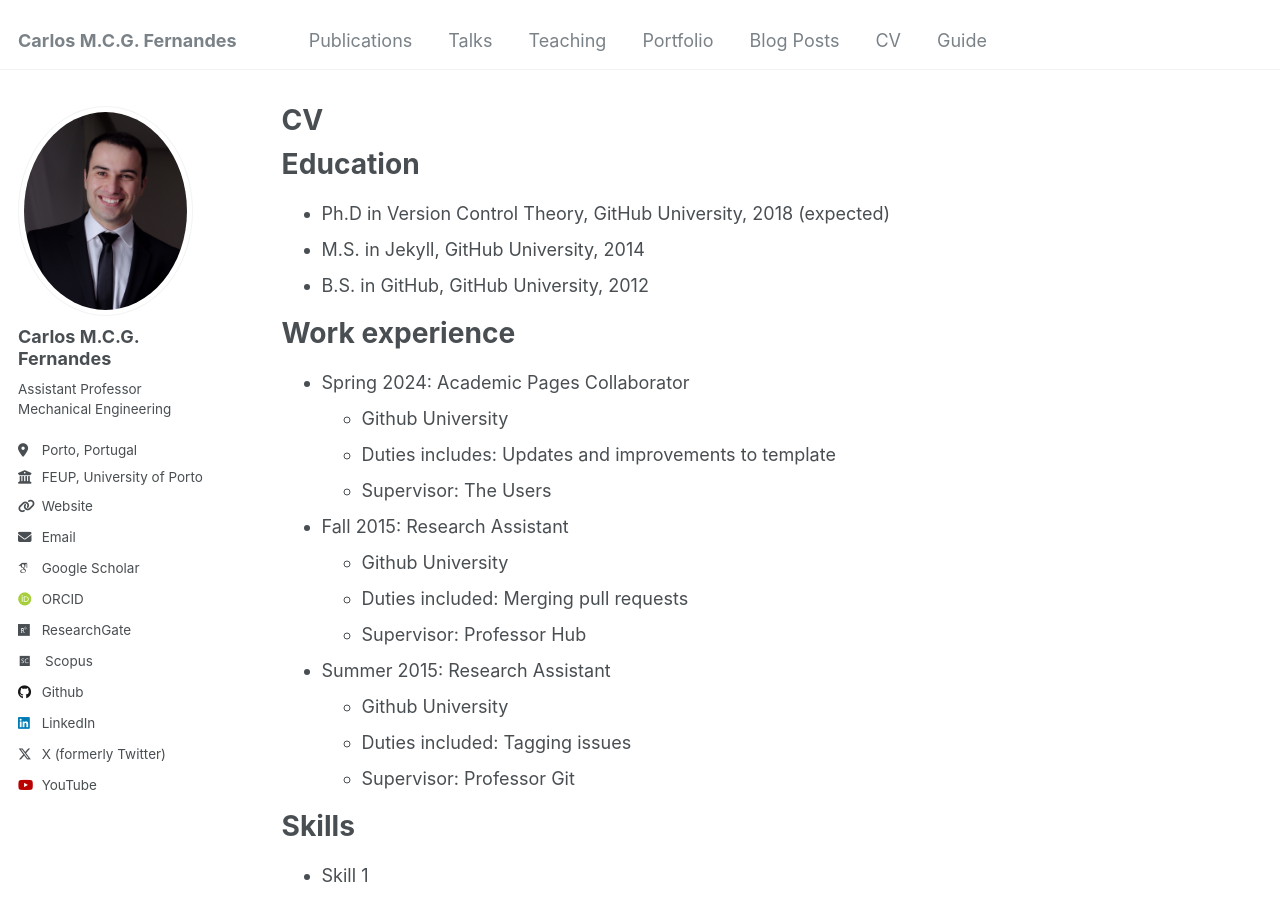
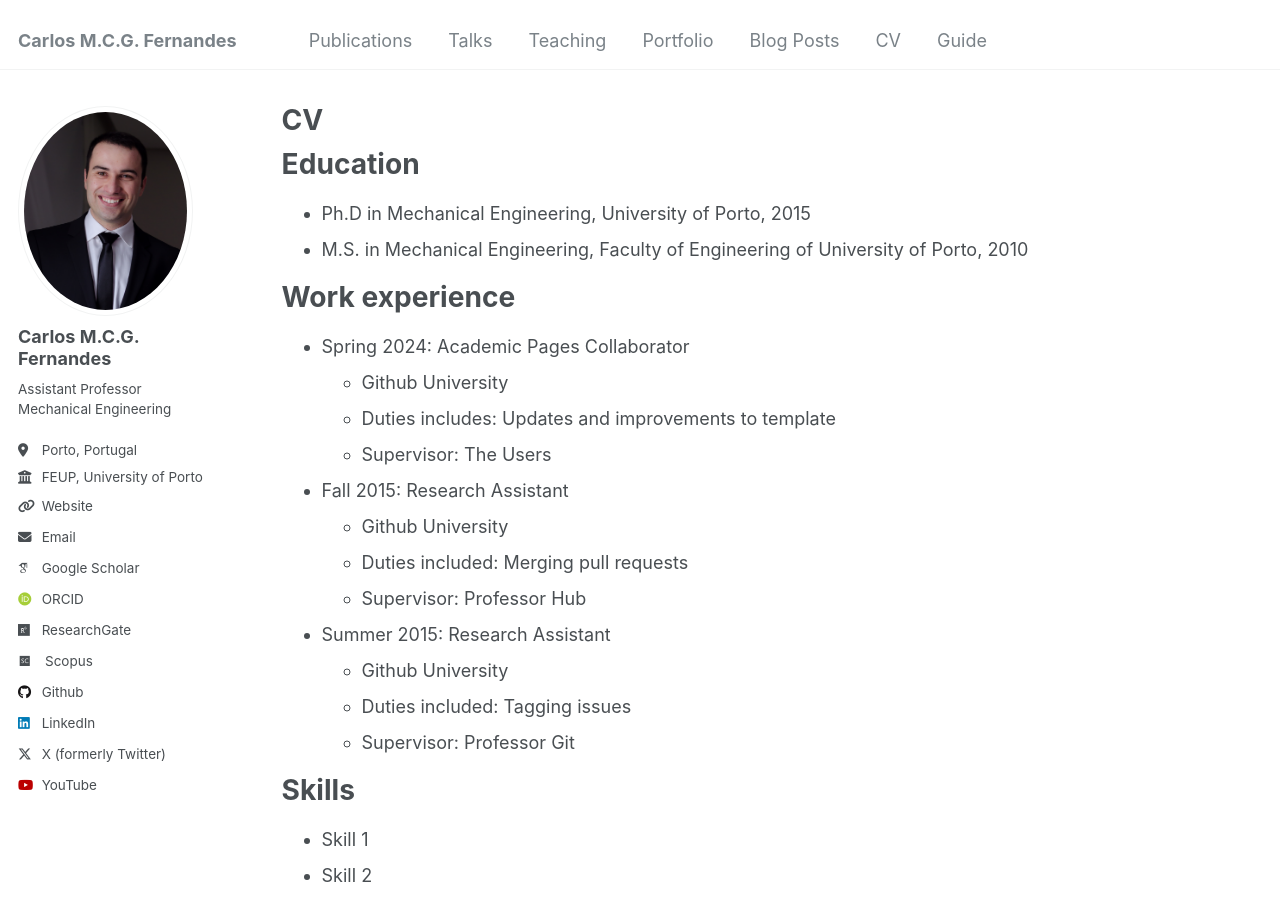
Before and after one commit to cfernandesFEUP/cfernandesFEUP.github.io, a Jekyll site: the page built from _pages/cv.md, in a window 1280 px wide and 900 px high. Built offline with Jekyll 4.4.1, drawn with Linux system fonts in a browser that asks for light colours; some web fonts are replaced.

Commit message:
Update cv.md

```diff
--- a/_pages/cv.md
+++ b/_pages/cv.md
@@ -11,9 +11,8 @@
 
 Education
 ======
-* Ph.D in Version Control Theory, GitHub University, 2018 (expected)
-* M.S. in Jekyll, GitHub University, 2014
-* B.S. in GitHub, GitHub University, 2012
+* Ph.D in Mechanical Engineering, University of Porto, 2015
+* M.S. in Mechanical Engineering, Faculty of Engineering of University of Porto, 2010
 
 Work experience
 ======
```
